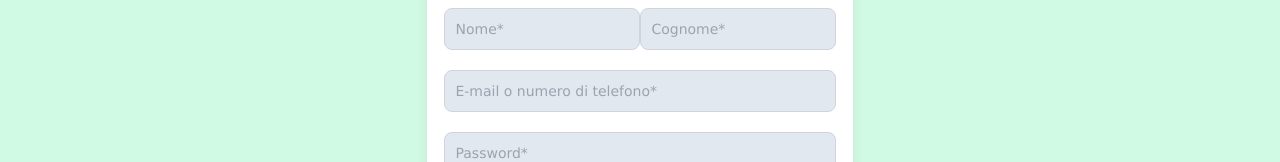
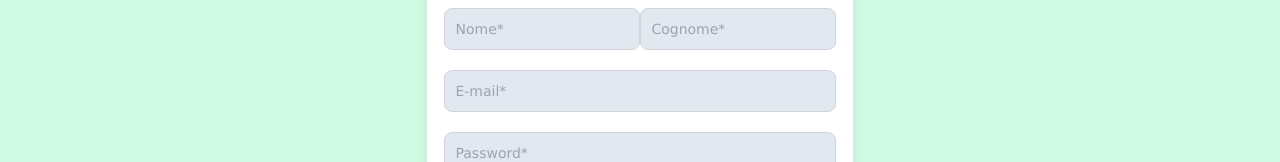
Before and after one commit to NicholasBuiatti/Echosphere-Front, a React (Vite) app: page /register in a window 1280 px wide. Shown: the part 221-383 px from the top of the page. Built offline with nearby package versions, Linux system fonts and the light colour scheme.

Commit message:
cambio a solo email invece di avere anche la possibilità di usare pure il numero

```diff
--- a/src/components/LoginWindow.jsx
+++ b/src/components/LoginWindow.jsx
@@ -17,7 +17,7 @@ const LoginWindow = () => {
         <input
           className="border-1 bg-slate-200 rounded-lg focus:border-blue-600 w-full my-3 h-10 px-2"
           type="text"
-          placeholder="E-mail o numero di telefono"
+          placeholder="E-mail"
           required
         />
         <input
--- a/src/components/RegisterWindow.jsx
+++ b/src/components/RegisterWindow.jsx
@@ -14,7 +14,7 @@ const RegisterWindow = () => {
   const [formData, setFormData] = useState({
     name: "",
     surname: "",
-    emailOrPhone: "",
+    email: "",
     password: "",
     //nome preimpostato per la lettura sul laravel con confirmed
     password_confirmation: "",
@@ -24,7 +24,7 @@ const RegisterWindow = () => {
   const [errors, setErrors] = useState({
     name: "",
     surname: "",
-    emailOrPhone: "",
+    email: "",
     password: "",
     password_confirmation: "",
     passwordNoMatch: "",
@@ -74,8 +74,7 @@ const RegisterWindow = () => {
   //invio al controllo del pacchetto
   const handleSubmit = async (e) => {
     e.preventDefault();
-    const { name, surname, emailOrPhone, password, password_confirmation } =
-      formData;
+    const { name, surname, email, password, password_confirmation } = formData;
 
     // Validazione: controlla se i campi sono vuoti
     let formErrors = {};
@@ -88,8 +87,8 @@ const RegisterWindow = () => {
       formErrors.surname = "Il cognome è obbligatorio";
     }
 
-    if (!formData.emailOrPhone.trim()) {
-      formErrors.email = "L'email o il numero di telefono sono obbligatori";
+    if (!formData.email.trim()) {
+      formErrors.email = "L'email è obbligatori";
     }
 
     if (!formData.password.trim()) {
@@ -110,14 +109,7 @@ const RegisterWindow = () => {
       formErrors.passwordNoMatch = "Le password non corrispondono";
     }
 
-    const data = { name, surname, password, password_confirmation };
-
-    //se il campo email o number_phone include una @ allora lo salvi in email altrimenti se sono numeri li mandi in number_phone
-    if (emailOrPhone.includes("@")) {
-      data.email = emailOrPhone;
-    } else {
-      data.number_phone = emailOrPhone;
-    }
+    const data = { name, surname, email, password, password_confirmation };
 
     // Se ci sono errori, aggiorna lo stato degli errori
     if (Object.keys(formErrors).length > 0) {
@@ -183,14 +175,14 @@ const RegisterWindow = () => {
         </div>
         <div className="mb-5">
           <input
-            name="emailOrPhone"
-            type="string"
+            name="email"
+            type="email"
             onChange={handleChange}
             id="email"
             className={`bg-slate-200 border border-gray-300 ${
               errors.email ? "border-red-600" : ""
             } text-gray-900 text-sm rounded-lg focus:ring-blue-500 focus:border-blue-500 w-11/12 p-2.5`}
-            placeholder="E-mail o numero di telefono*"
+            placeholder="E-mail*"
             required
           />
           {errors.email && (
```
